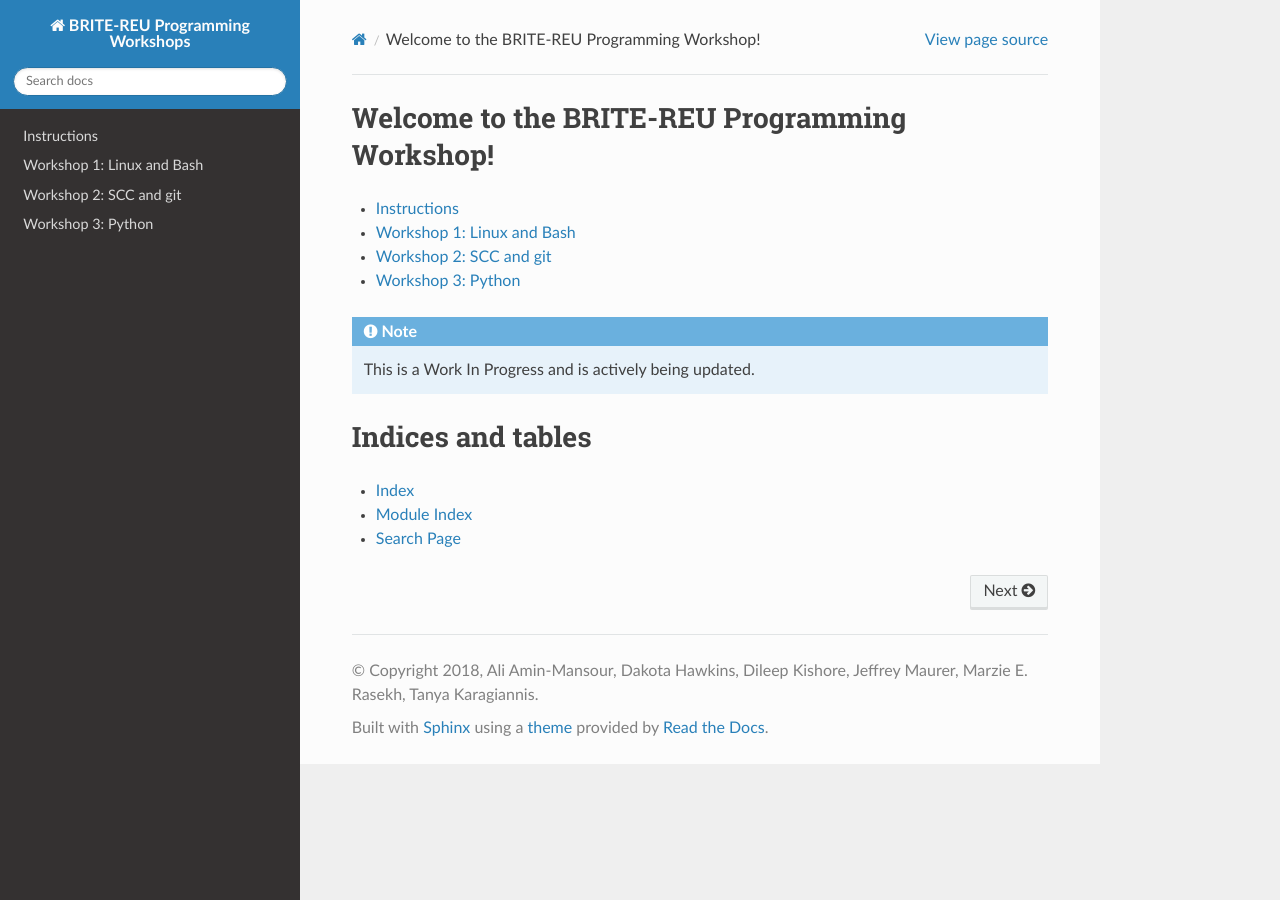
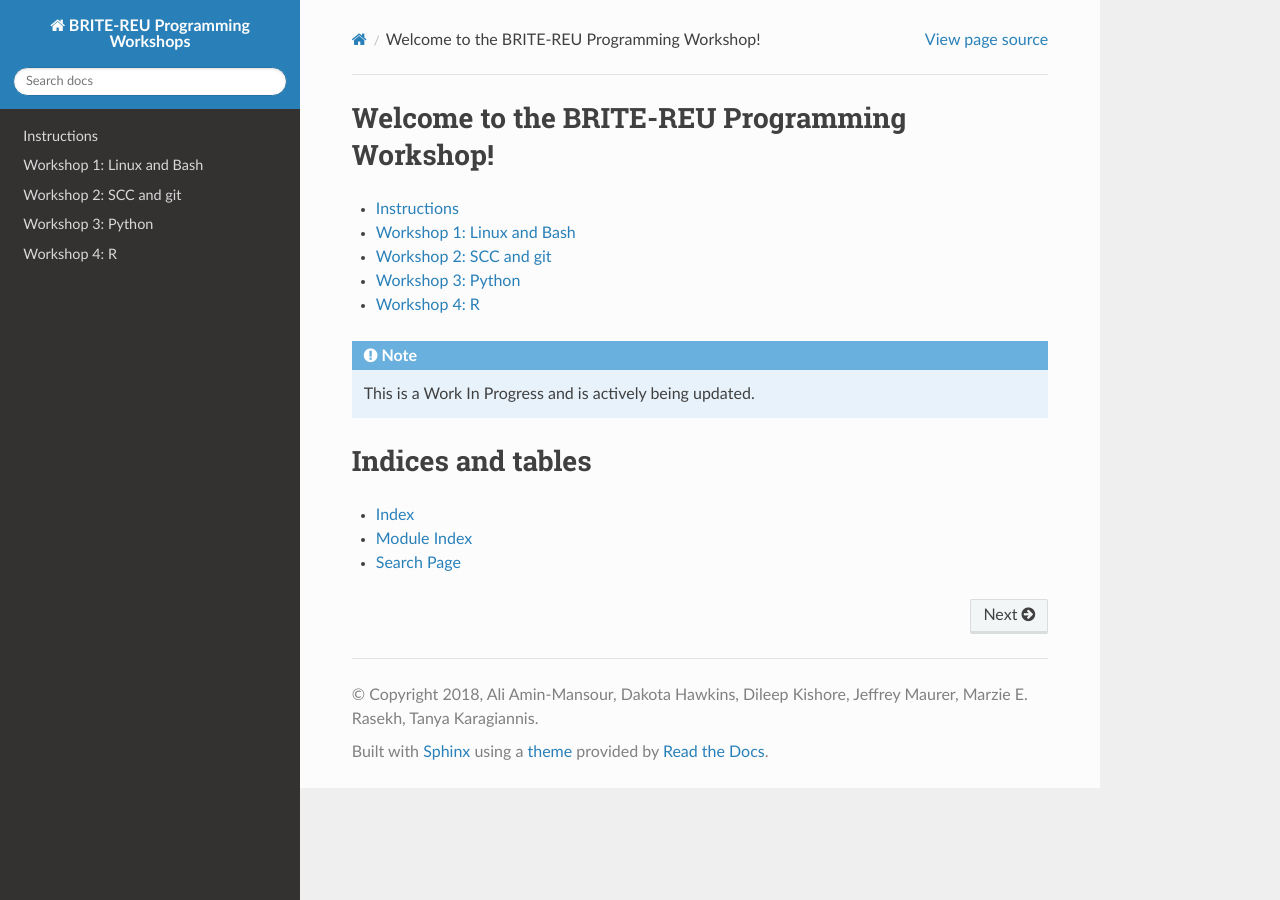
Before and after one commit to BRITE-REU/programming-workshops, a Sphinx documentation site: the page built from source/index.rst, in a window 1280 px wide. Built offline with Sphinx 7.4.7 and the Read the Docs theme 2.0.0, drawn with Linux system fonts in a browser that asks for light colours.

Commit message:
see R workshop

```diff
--- a/source/index.rst
+++ b/source/index.rst
@@ -13,6 +13,7 @@ Welcome to the BRITE-REU Programming Workshop!
    Workshop 1: Linux and Bash  <workshops/01_linux_bash/index>
    Workshop 2: SCC and git  <workshops/02_scc_git/index>
    Workshop 3: Python <workshops/03_python/index>
+   Workshop 4: R <workshops/04_R/index>
 
 
 
```
Also changed, not shown: 2 other files.
